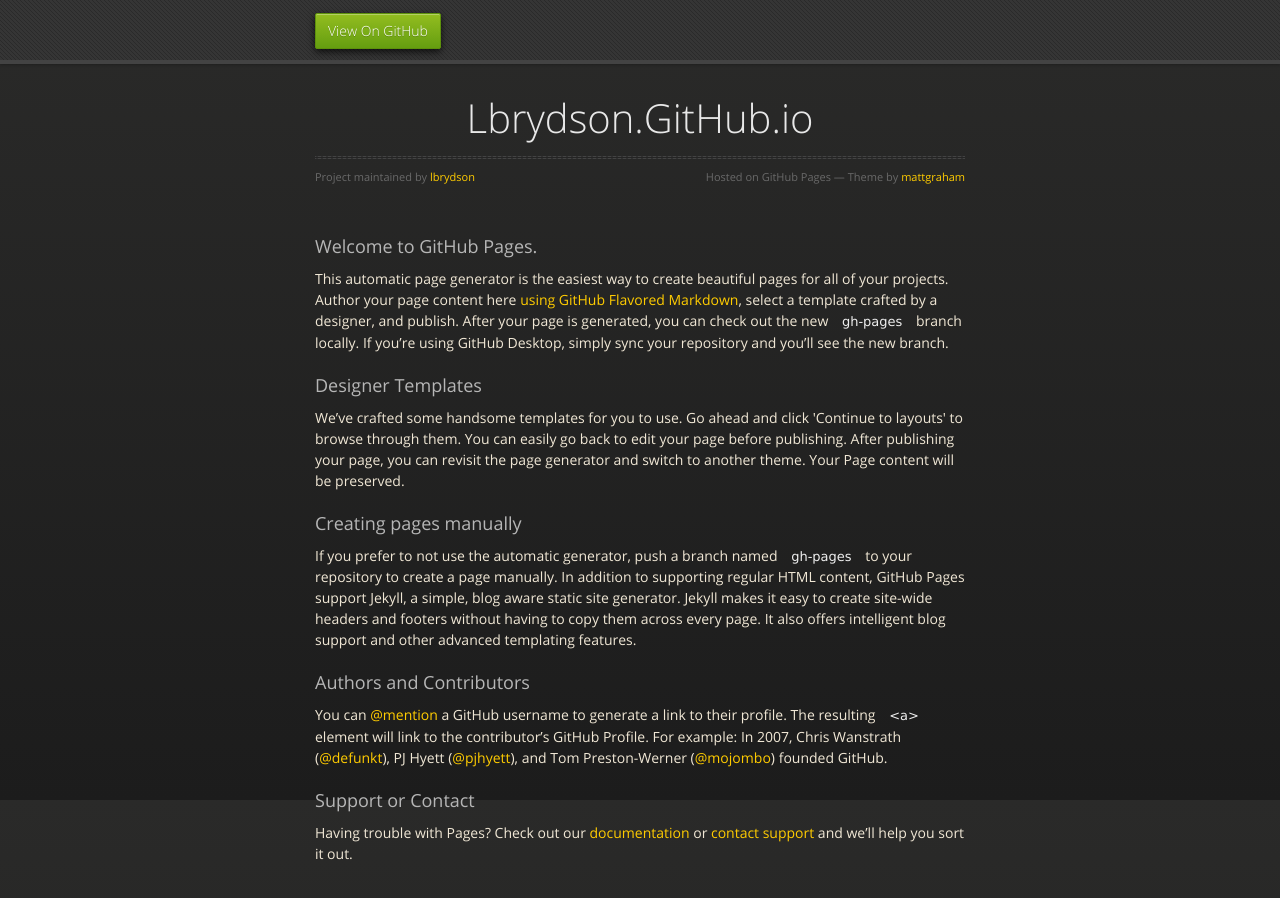
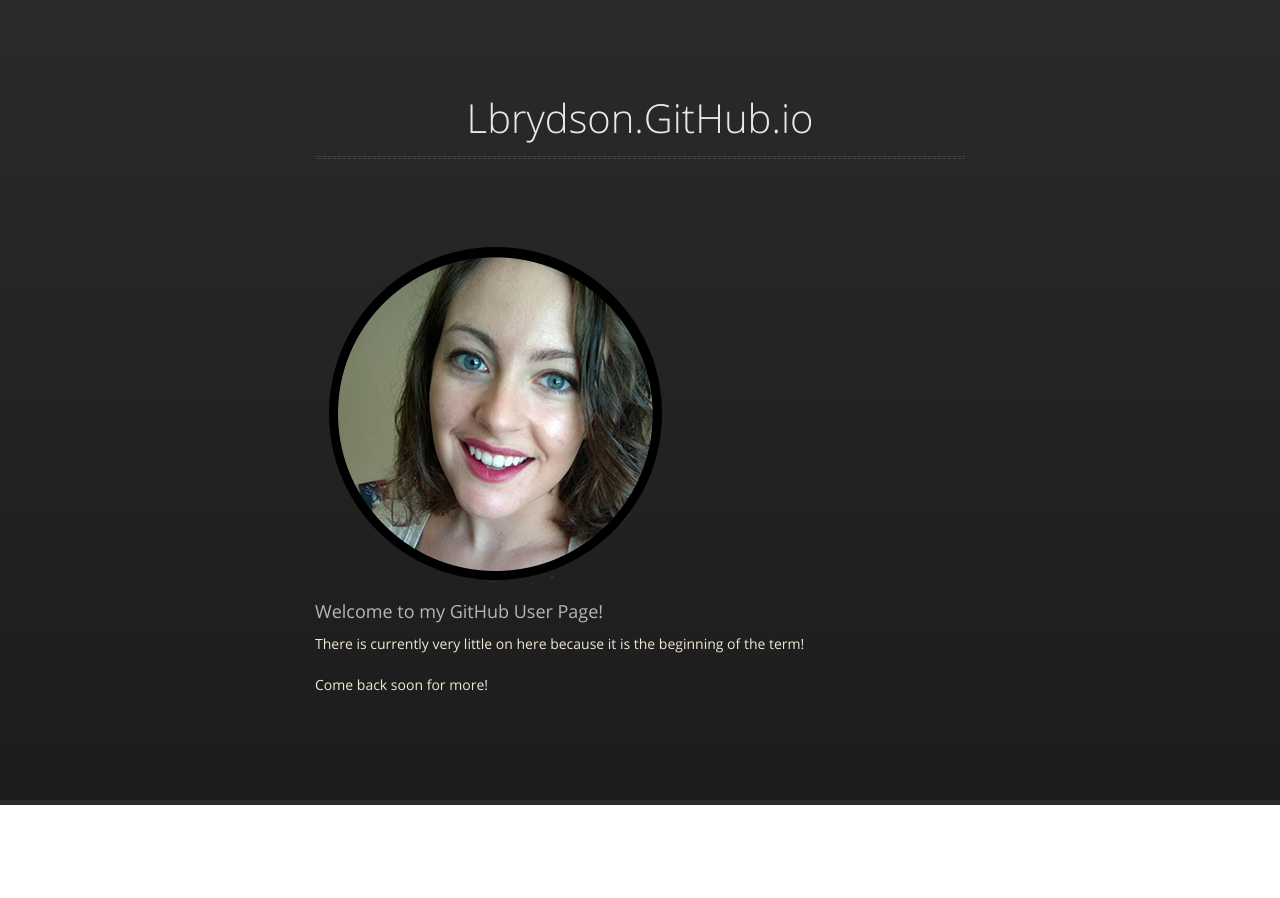
Before and after one commit to lbrydson/lbrydson.github.io, a plain HTML site: page index.html in a window 1280 px wide. After the commit the page ends 805 px from the top, so only its background shows below. Drawn offline with nearby package versions, Linux system fonts and the light colour scheme.

Commit message:
Changes to index.html base, addition of README and gitignore, and addition of ladara img.

```diff
--- a/index.html
+++ b/index.html
@@ -18,12 +18,6 @@
 
   </head>
   <body>
-      <div id="header">
-        <nav>
-          <li class="fork"><a href="https://github.com/lbrydson">View On GitHub</a></li>
-        </nav>
-      </div><!-- end header -->
-
     <div class="wrapper">
 
       <section>
@@ -31,38 +25,12 @@
           <h1>Lbrydson.GitHub.io</h1>
           <p></p>
           <hr>
-          <span class="credits left">Project maintained by <a href="https://github.com/lbrydson">lbrydson</a></span>
-          <span class="credits right">Hosted on GitHub Pages &mdash; Theme by <a href="https://twitter.com/michigangraham">mattgraham</a></span>
         </div>
+        <img src="../images/ladara.png">
+        <h3>Welcome to my GitHub User Page!</h3>
 
-        <h3>
-<a id="welcome-to-github-pages" class="anchor" href="#welcome-to-github-pages" aria-hidden="true"><span aria-hidden="true" class="octicon octicon-link"></span></a>Welcome to GitHub Pages.</h3>
-
-<p>This automatic page generator is the easiest way to create beautiful pages for all of your projects. Author your page content here <a href="https://guides.github.com/features/mastering-markdown/">using GitHub Flavored Markdown</a>, select a template crafted by a designer, and publish. After your page is generated, you can check out the new <code>gh-pages</code> branch locally. If you’re using GitHub Desktop, simply sync your repository and you’ll see the new branch.</p>
-
-<h3>
-<a id="designer-templates" class="anchor" href="#designer-templates" aria-hidden="true"><span aria-hidden="true" class="octicon octicon-link"></span></a>Designer Templates</h3>
-
-<p>We’ve crafted some handsome templates for you to use. Go ahead and click 'Continue to layouts' to browse through them. You can easily go back to edit your page before publishing. After publishing your page, you can revisit the page generator and switch to another theme. Your Page content will be preserved.</p>
-
-<h3>
-<a id="creating-pages-manually" class="anchor" href="#creating-pages-manually" aria-hidden="true"><span aria-hidden="true" class="octicon octicon-link"></span></a>Creating pages manually</h3>
-
-<p>If you prefer to not use the automatic generator, push a branch named <code>gh-pages</code> to your repository to create a page manually. In addition to supporting regular HTML content, GitHub Pages support Jekyll, a simple, blog aware static site generator. Jekyll makes it easy to create site-wide headers and footers without having to copy them across every page. It also offers intelligent blog support and other advanced templating features.</p>
-
-<h3>
-<a id="authors-and-contributors" class="anchor" href="#authors-and-contributors" aria-hidden="true"><span aria-hidden="true" class="octicon octicon-link"></span></a>Authors and Contributors</h3>
-
-<p>You can <a href="https://help.github.com/articles/basic-writing-and-formatting-syntax/#mentioning-users-and-teams" class="user-mention">@mention</a> a GitHub username to generate a link to their profile. The resulting <code>&lt;a&gt;</code> element will link to the contributor’s GitHub Profile. For example: In 2007, Chris Wanstrath (<a href="https://github.com/defunkt" class="user-mention">@defunkt</a>), PJ Hyett (<a href="https://github.com/pjhyett" class="user-mention">@pjhyett</a>), and Tom Preston-Werner (<a href="https://github.com/mojombo" class="user-mention">@mojombo</a>) founded GitHub.</p>
-
-<h3>
-<a id="support-or-contact" class="anchor" href="#support-or-contact" aria-hidden="true"><span aria-hidden="true" class="octicon octicon-link"></span></a>Support or Contact</h3>
-
-<p>Having trouble with Pages? Check out our <a href="https://help.github.com/pages">documentation</a> or <a href="https://github.com/contact">contact support</a> and we’ll help you sort it out.</p>
-      </section>
-
-    </div>
-    <!--[if !IE]><script>fixScale(document);</script><![endif]-->
+        <p>There is currently very little on here because it is the beginning of the term!</p>
+        <p>Come back soon for more!</p>
 
   </body>
 </html>
```
Also changed, not shown: images/ladara.png (added), 2 other files.
